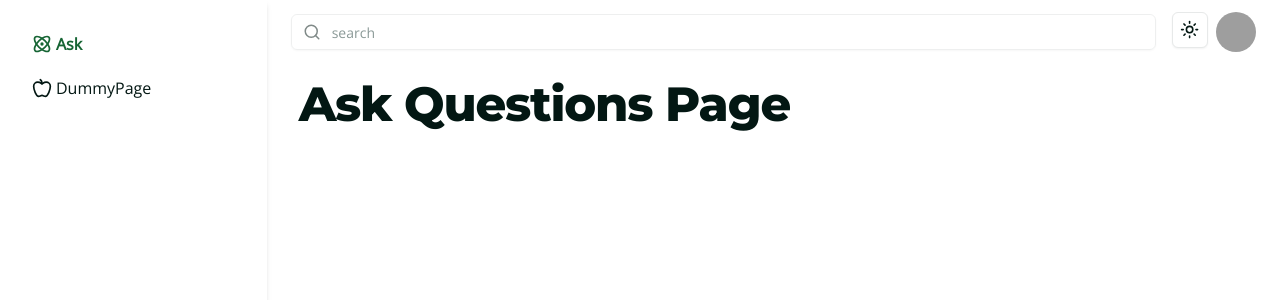
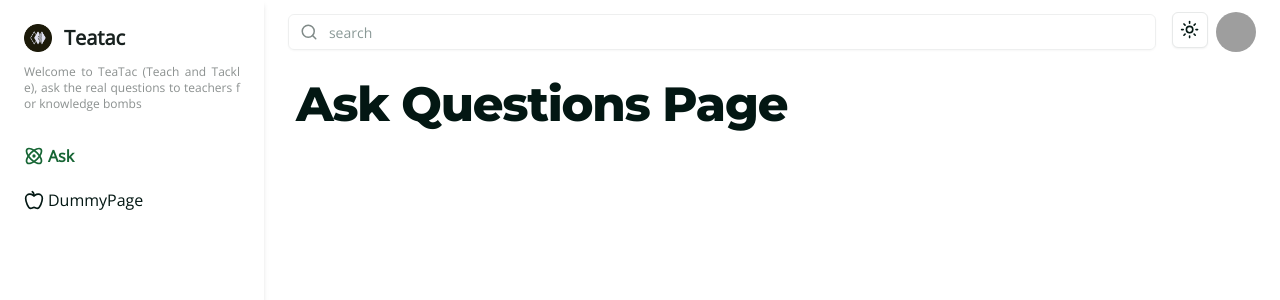
Before and after one commit to dominicpam89/showcase-04-hiremeplease, a Next.js app: page /ask-questions in a window 1280 px wide. Shown: the top 300 px of the page. Built offline with nearby package versions, Linux system fonts and the light colour scheme; no server answers; grey boxes are pictures that could not be loaded.

Commit message:
update style all

```diff
--- a/components/ui-custom/navlist-desktop.tsx
+++ b/components/ui-custom/navlist-desktop.tsx
@@ -1,6 +1,7 @@
 import { getNavList } from "@/constant/nav.constant";
 import { cn } from "@/lib/utils";
 import NavlistItemUI from "./navlist-item";
+import { LogoUIWithLink } from "./logo";
 
 export default function NavlistDesktop() {
 	const navlist = getNavList("md");
@@ -9,11 +10,29 @@ export default function NavlistDesktop() {
 			aria-label="navlist-desktop"
 			className={cn(
 				"max-md:hidden",
-				"w-3/12 p-8",
+				"w-3/12 p-6 flex flex-col gap-8",
 				"shadow-md shadow-primary/10 dark:shadow-primary-foreground/10"
 			)}
 		>
-			<ul aria-label="list" className="flex flex-col gap-5">
+			<div
+				aria-label="navlist-desktop-header"
+				className="flex flex-col gap-3"
+			>
+				<div aria-label="header-title" className="flex items-center gap-3">
+					<LogoUIWithLink size="lg" />
+					<h2 className="font-black text-primary text-xl">Teatac</h2>
+				</div>
+				<div aria-label="header-content">
+					<p className="text-xs text-primary/50 text-justify text-pretty break-all">
+						Welcome to TeaTac (Teach and Tackle), ask the real questions
+						to teachers for knowledge bombs
+					</p>
+				</div>
+			</div>
+			<ul
+				aria-label="navlist-desktop-content"
+				className="flex flex-col gap-5"
+			>
 				{navlist.map((item) => (
 					<NavlistItemUI key={item.link} item={item} />
 				))}
```
